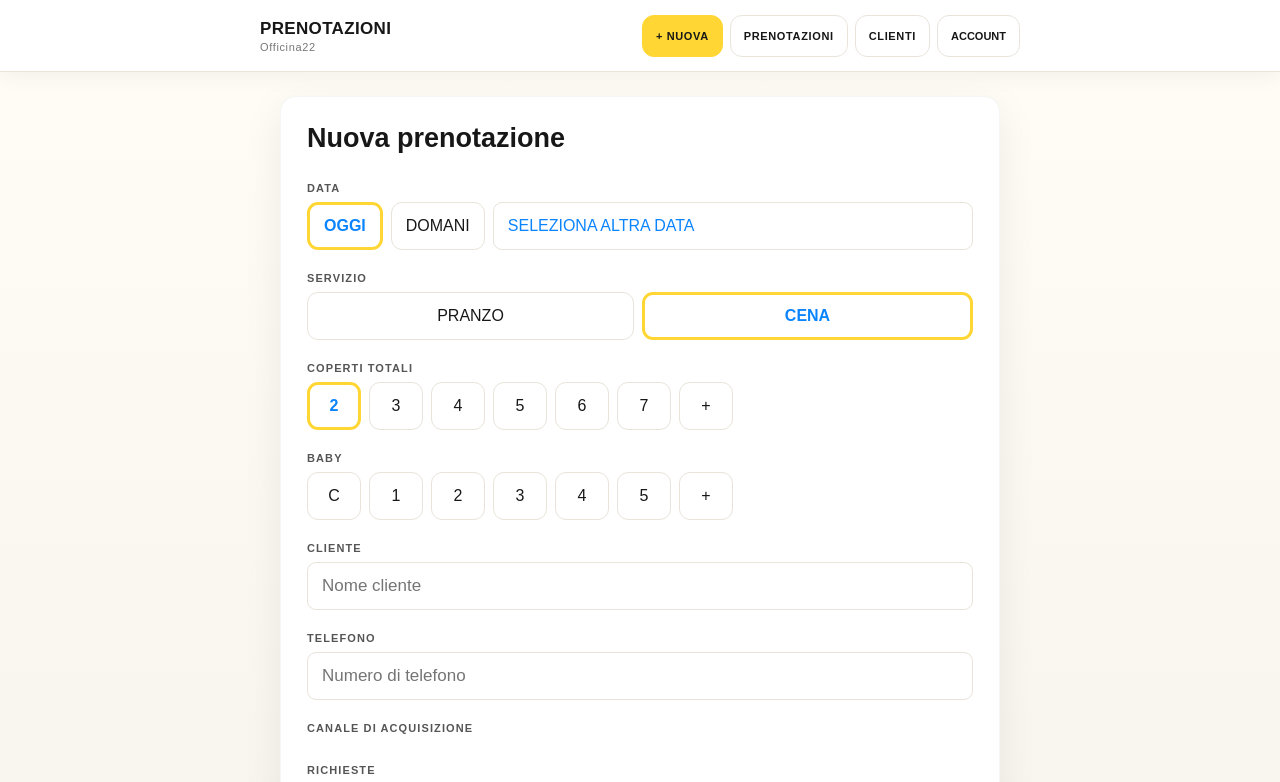
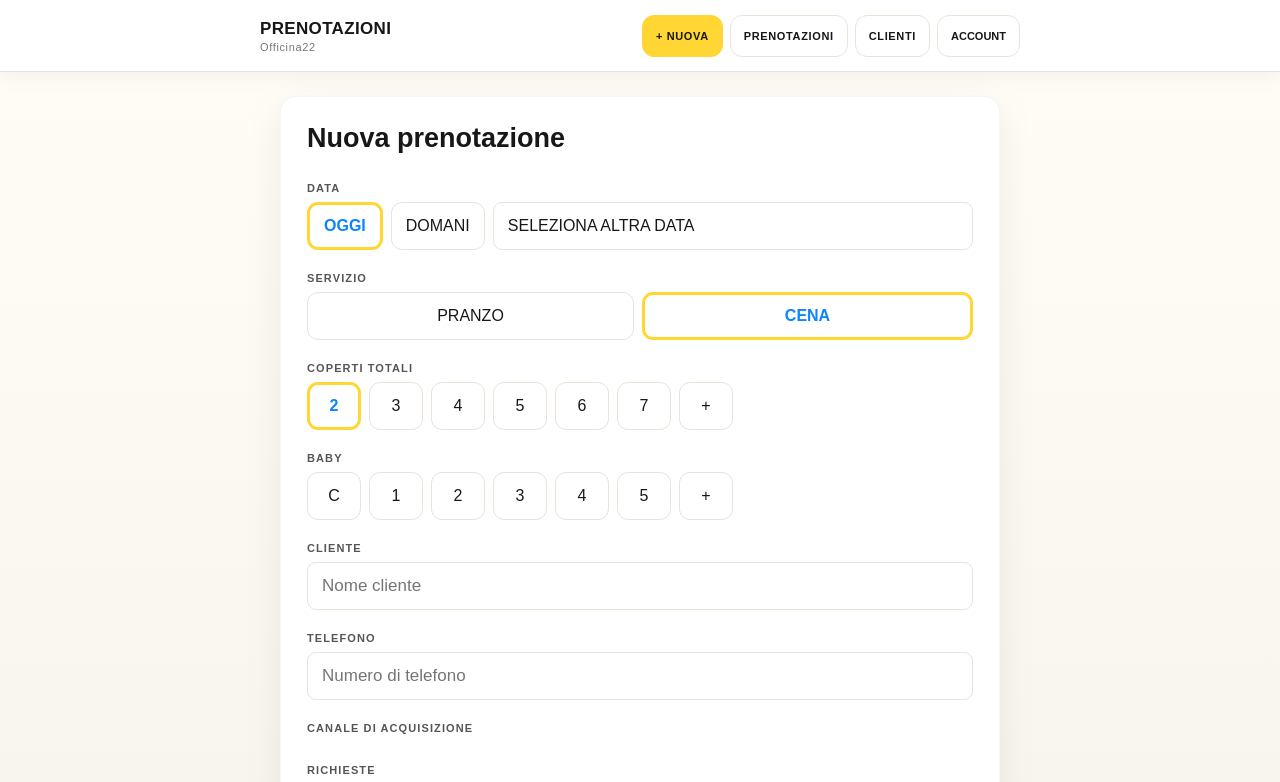
Before and after one commit to 8hz7fm29bb-jpg/prenotazioni, a Next.js app: page / in a window 1280 px wide. Shown: the top 782 px of the page. Built offline with nearby package versions, Linux system fonts and the light colour scheme; no server answers; the database is empty.

Commit message:
Use black text for inactive alternate date

```diff
--- a/app/globals.css
+++ b/app/globals.css
@@ -40,3 +40,5 @@ button,.datePicker,input,textarea{border-color:var(--line)!important}button{bord
 /* Selection typography */
 .row>button,.two>button,.people>button,.datePicker{color:var(--ink)!important;font-weight:400!important}
 .row>button.selected,.two>button.selected,.people>button.selected,.datePicker.selected{color:#0a84ff!important;font-weight:800!important}
+
+.datePicker:not(.selected){color:var(--ink)!important;font-weight:400!important}
```
